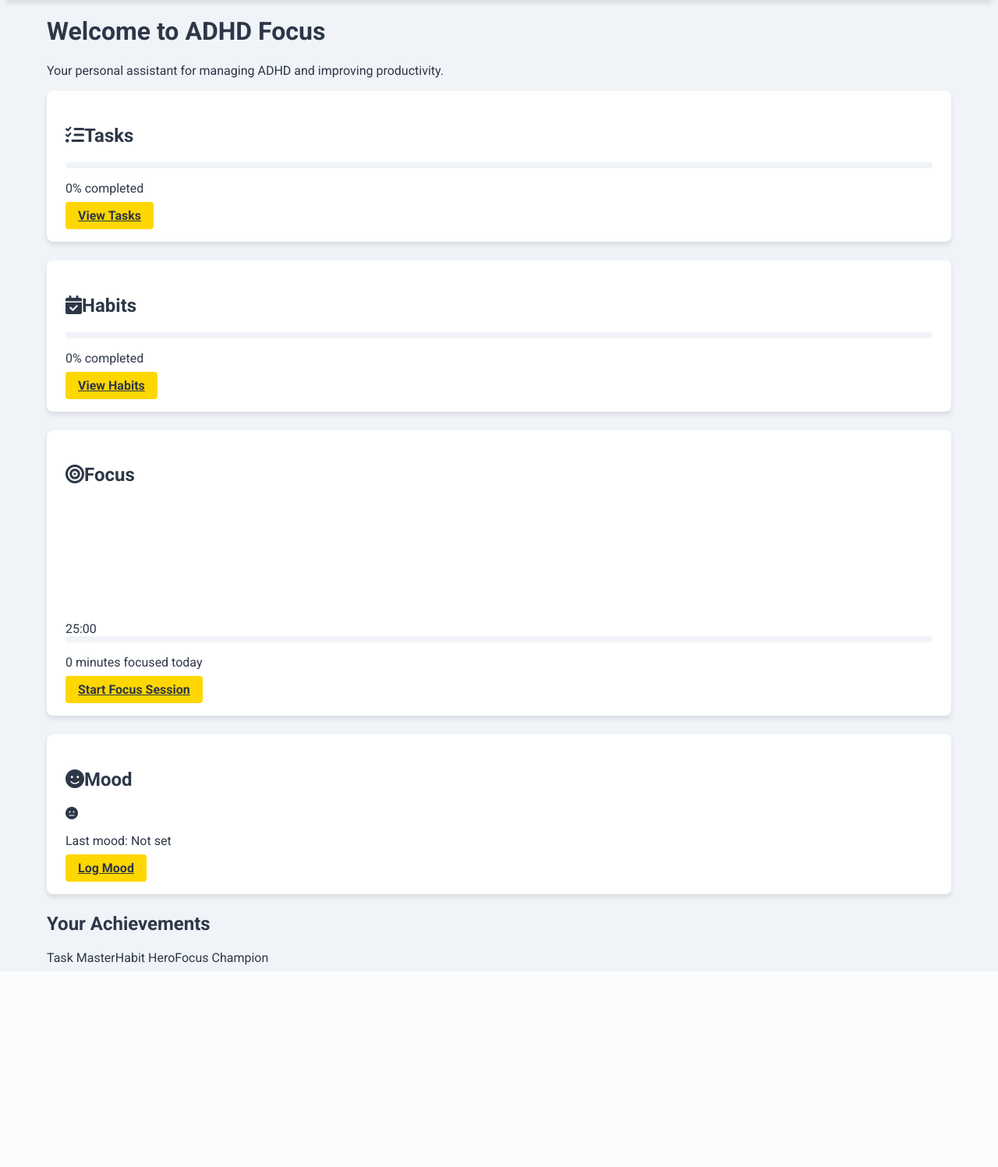
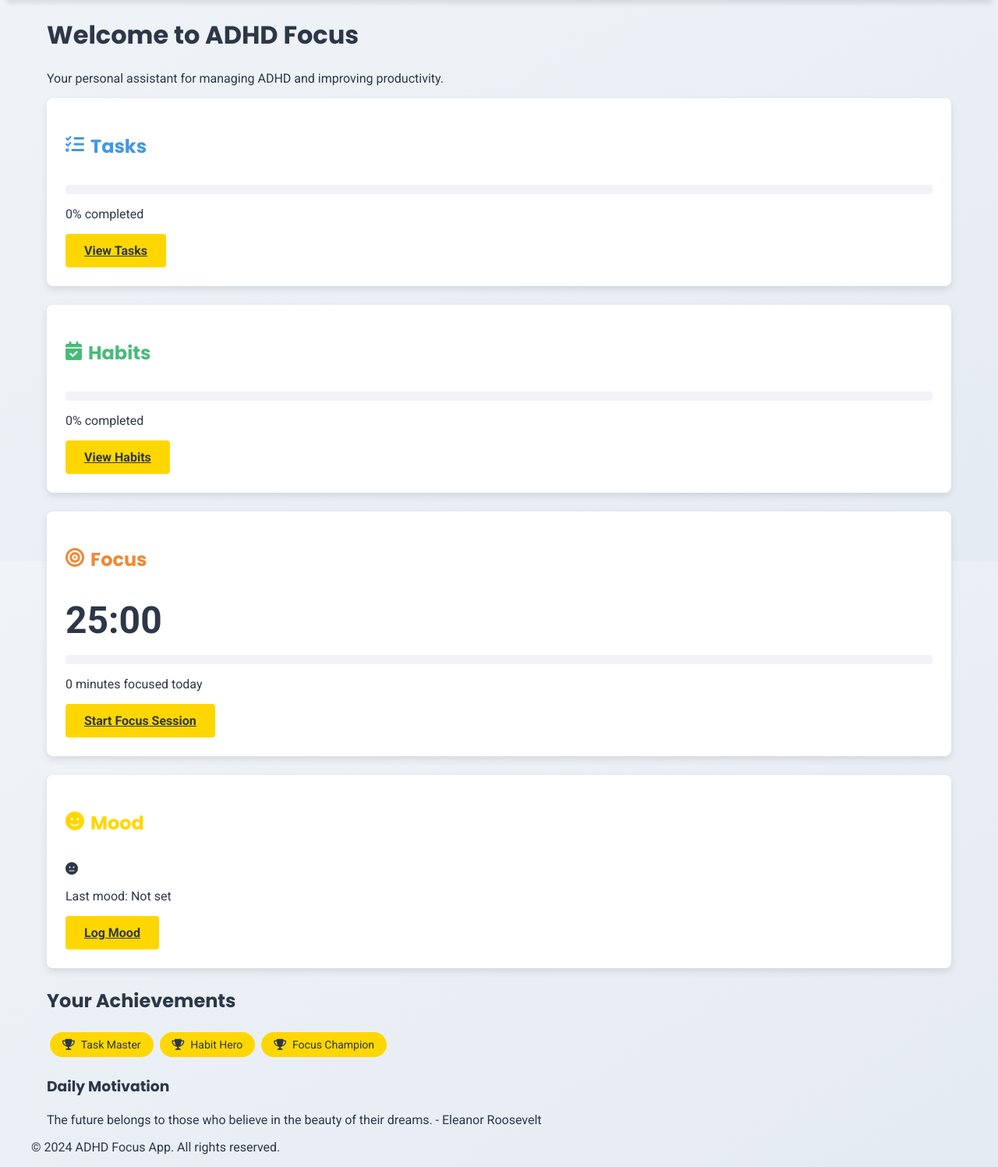
Before and after one commit to poeticinspiired/ADHDFocus, a Flask app: page / in a window 1280 px wide. Shown: the part 80-1577 px from the top of the page at 78% size. Before the commit the page ends 1318 px from the top, so only its background shows below. Run offline with Flask 3, Linux system fonts and the light colour scheme; data that the repository does not hold is empty; a map, chart or similar area stays blank.

Commit message:
Agent query: Please check the contents of the index.html file and confirm if the following elements are present: 1. A grid layout for Tasks, Habits, Focus, and Mood sections 2. Custom icons for each section 3. Vibrant accent colors in the CSS classes 4. A daily motivation quote section 5. Any references to a dark mode toggle in the navigation bar

```diff
--- a/app/static/css/styles.css
+++ b/app/static/css/styles.css
@@ -3,7 +3,10 @@
     --bg-dark: #1a202c;
     --text-light: #2d3748;
     --text-dark: #e2e8f0;
-    --accent: #ffd700;
+    --accent-primary: #ffd700;
+    --accent-secondary: #4299e1;
+    --accent-tertiary: #48bb78;
+    --accent-quaternary: #ed8936;
     --card-bg-light: #ffffff;
     --card-bg-dark: #2d3748;
     --nav-bg-light: #edf2f7;
@@ -19,11 +22,14 @@ body {
     background-color: var(--bg-light);
     color: var(--text-light);
     transition: background-color 0.3s, color 0.3s;
+    background-image: linear-gradient(to bottom right, rgba(240, 244, 248, 0.8), rgba(226, 232, 240, 0.8));
+    background-attachment: fixed;
 }
 
 body.dark-mode {
     background-color: var(--bg-dark);
     color: var(--text-dark);
+    background-image: linear-gradient(to bottom right, rgba(26, 32, 44, 0.8), rgba(45, 55, 72, 0.8));
 }
 
 .container {
@@ -33,6 +39,7 @@ body.dark-mode {
 }
 
 h1, h2, h3 {
+    font-family: 'Poppins', sans-serif;
     font-weight: 700;
 }
 
@@ -88,7 +95,7 @@ body.dark-mode .nav-logo {
     height: 2px;
     bottom: 0;
     left: 0;
-    background-color: var(--accent);
+    background-color: var(--accent-primary);
     transform: scaleX(0);
     transition: transform 0.3s;
 }
@@ -98,7 +105,7 @@ body.dark-mode .nav-logo {
 }
 
 .nav-link:hover {
-    color: var(--accent);
+    color: var(--accent-primary);
     transform: translateY(-2px);
 }
 
@@ -109,7 +116,7 @@ body.dark-mode .nav-link {
 .card {
     background-color: var(--card-bg-light);
     border-radius: 0.5rem;
-    box-shadow: 0 4px 6px rgba(0, 0, 0, 0.1);
+    box-shadow: 0 4px 10px rgba(0, 0, 0, 0.1);
     padding: 1.5rem;
     margin-bottom: 1.5rem;
     transition: box-shadow 0.3s, transform 0.3s, background-color 0.3s;
@@ -120,26 +127,28 @@ body.dark-mode .card {
 }
 
 .card:hover {
-    box-shadow: 0 10px 15px rgba(0, 0, 0, 0.2);
+    box-shadow: 0 10px 20px rgba(0, 0, 0, 0.2);
     transform: translateY(-5px);
 }
 
 .btn {
-    background-color: var(--accent);
+    background-color: var(--accent-primary);
     color: var(--text-light);
-    padding: 0.5rem 1rem;
+    padding: 0.75rem 1.5rem;
     border-radius: 0.25rem;
     font-weight: bold;
     transition: background-color 0.3s, color 0.3s, transform 0.3s, box-shadow 0.3s;
     border: none;
     cursor: pointer;
+    display: inline-block;
+    text-align: center;
 }
 
 .btn:hover {
     background-color: var(--text-light);
-    color: var(--accent);
+    color: var(--accent-primary);
     transform: translateY(-2px);
-    box-shadow: 0 2px 4px rgba(0, 0, 0, 0.1);
+    box-shadow: 0 4px 6px rgba(0, 0, 0, 0.1);
 }
 
 body.dark-mode .btn:hover {
@@ -150,11 +159,11 @@ body.dark-mode .btn:hover {
     background-color: var(--bg-light);
     border-radius: 0.25rem;
     overflow: hidden;
-    height: 0.5rem;
+    height: 0.75rem;
 }
 
 .progress-bar-fill {
-    background-color: var(--accent);
+    background-color: var(--accent-primary);
     height: 100%;
     transition: width 0.5s ease-in-out;
 }
@@ -181,7 +190,7 @@ body.dark-mode .btn:hover {
     position: relative;
     width: 24px;
     height: 24px;
-    background-color: var(--accent);
+    background-color: var(--accent-primary);
     border-radius: 50%;
     overflow: hidden;
     transition: all 0.3s;
@@ -228,7 +237,51 @@ body.dark-mode .sun-moon::after {
     animation: slideIn 0.5s ease-in-out;
 }
 
-/* Add more specific styles for tasks, habits, focus, and mood sections */
+/* Section-specific styles */
+.tasks-section { --section-color: var(--accent-secondary); }
+.habits-section { --section-color: var(--accent-tertiary); }
+.focus-section { --section-color: var(--accent-quaternary); }
+.mood-section { --section-color: var(--accent-primary); }
+
+.section-header {
+    color: var(--section-color);
+    font-size: 1.5rem;
+    margin-bottom: 1rem;
+}
+
+.card-header {
+    display: flex;
+    align-items: center;
+    margin-bottom: 1rem;
+}
+
+.card-header i {
+    font-size: 1.5rem;
+    margin-right: 0.5rem;
+    color: var(--section-color);
+}
+
+/* Achievements styles */
+.achievement-badge {
+    display: inline-flex;
+    align-items: center;
+    background-color: var(--accent-primary);
+    color: var(--text-light);
+    padding: 0.5rem 1rem;
+    border-radius: 1rem;
+    margin: 0.25rem;
+    font-size: 0.875rem;
+    transition: transform 0.3s, box-shadow 0.3s;
+}
+
+.achievement-badge:hover {
+    transform: translateY(-2px);
+    box-shadow: 0 4px 6px rgba(0, 0, 0, 0.1);
+}
+
+.achievement-badge i {
+    margin-right: 0.5rem;
+}
 
 /* Responsive design */
 @media (max-width: 768px) {
@@ -246,4 +299,72 @@ body.dark-mode .sun-moon::after {
     }
 }
 
+/* Animations */
+@keyframes pulse {
+    0% { transform: scale(1); }
+    50% { transform: scale(1.05); }
+    100% { transform: scale(1); }
+}
+
+.pulse {
+    animation: pulse 2s infinite;
+}
+
+/* Focus timer styles */
+#focus-timer {
+    font-size: 3rem;
+    font-weight: bold;
+    margin-bottom: 1rem;
+    transition: color 0.3s;
+}
+
+#focus-container {
+    position: relative;
+    overflow: hidden;
+    border-radius: 0.5rem;
+}
+
+#focus-background {
+    position: absolute;
+    top: 0;
+    left: 0;
+    right: 0;
+    bottom: 0;
+    transition: background 0.5s ease-in-out;
+}
+
+/* Mood tracker styles */
+.mood-slider {
+    -webkit-appearance: none;
+    width: 100%;
+    height: 10px;
+    border-radius: 5px;
+    background: #d3d3d3;
+    outline: none;
+    opacity: 0.7;
+    transition: opacity 0.2s;
+}
+
+.mood-slider:hover {
+    opacity: 1;
+}
+
+.mood-slider::-webkit-slider-thumb {
+    -webkit-appearance: none;
+    appearance: none;
+    width: 20px;
+    height: 20px;
+    border-radius: 50%;
+    background: var(--accent-primary);
+    cursor: pointer;
+}
+
+.mood-slider::-moz-range-thumb {
+    width: 20px;
+    height: 20px;
+    border-radius: 50%;
+    background: var(--accent-primary);
+    cursor: pointer;
+}
+
 /* Add more styles as needed for other components and pages */
--- a/app/static/js/main.js
+++ b/app/static/js/main.js
@@ -18,6 +18,9 @@ document.addEventListener('DOMContentLoaded', function() {
 
     // Set up interval to fetch user progress every 5 minutes
     setInterval(fetchUserProgress, 300000);
+
+    // Load and display a daily quote
+    loadDailyQuote();
 });
 
 function fetchUserProgress() {
@@ -98,9 +101,9 @@ function updateAchievements(achievements) {
         achievementsContainer.innerHTML = '';
         achievements.forEach((achievement, index) => {
             const badge = document.createElement('span');
-            badge.className = 'badge slide-in';
+            badge.className = 'achievement-badge slide-in';
             badge.style.animationDelay = `${index * 0.1}s`;
-            badge.textContent = achievement;
+            badge.innerHTML = `<i class="fas fa-trophy"></i>${achievement}`;
             achievementsContainer.appendChild(badge);
         });
     } else {
@@ -134,4 +137,19 @@ function showNotification(message, type) {
     }, 100);
 }
 
+function loadDailyQuote() {
+    const quotes = [
+        "The only way to do great work is to love what you do. - Steve Jobs",
+        "Believe you can and you're halfway there. - Theodore Roosevelt",
+        "Your time is limited, don't waste it living someone else's life. - Steve Jobs",
+        "The future belongs to those who believe in the beauty of their dreams. - Eleanor Roosevelt",
+        "Success is not final, failure is not fatal: it is the courage to continue that counts. - Winston Churchill"
+    ];
+    const quoteElement = document.getElementById('daily-quote');
+    if (quoteElement) {
+        const randomQuote = quotes[Math.floor(Math.random() * quotes.length)];
+        quoteElement.textContent = randomQuote;
+    }
+}
+
 // Add more interactive features and animations as needed
--- a/app/templates/base.html
+++ b/app/templates/base.html
@@ -4,7 +4,7 @@
     <meta charset="UTF-8">
     <meta name="viewport" content="width=device-width, initial-scale=1.0">
     <title>{% block title %}ADHD Focus App{% endblock %}</title>
-    <link href="https://fonts.googleapis.com/css2?family=Roboto:wght@300;400;700&display=swap" rel="stylesheet">
+    <link href="https://fonts.googleapis.com/css2?family=Roboto:wght@300;400;700&family=Poppins:wght@400;600;700&display=swap" rel="stylesheet">
     <link rel="stylesheet" href="https://cdnjs.cloudflare.com/ajax/libs/font-awesome/6.0.0-beta3/css/all.min.css">
     <link rel="stylesheet" href="{{ url_for('static', filename='css/styles.css') }}">
 </head>
@@ -44,6 +44,12 @@
         {% block content %}{% endblock %}
     </main>
 
+    <footer class="mt-16 py-8 bg-gray-100 dark:bg-gray-800">
+        <div class="container mx-auto text-center">
+            <p class="text-gray-600 dark:text-gray-400">&copy; 2024 ADHD Focus App. All rights reserved.</p>
+        </div>
+    </footer>
+
     <script src="{{ url_for('static', filename='js/main.js') }}"></script>
     {% block scripts %}{% endblock %}
 </body>
--- a/app/templates/index.html
+++ b/app/templates/index.html
@@ -6,26 +6,35 @@
     <p class="text-xl text-center mb-12 text-gray-600 dark:text-gray-400 fade-in">Your personal assistant for managing ADHD and improving productivity.</p>
 
     <div class="grid grid-cols-1 md:grid-cols-2 lg:grid-cols-4 gap-8">
-        <div class="card transform hover:scale-105 transition-all slide-in" style="animation-delay: 0.1s;">
-            <h2 class="card-title text-2xl mb-4"><i class="fas fa-tasks text-yellow-500 mr-2"></i>Tasks</h2>
+        <div class="card tasks-section transform hover:scale-105 transition-all slide-in" style="animation-delay: 0.1s;">
+            <div class="card-header">
+                <i class="fas fa-tasks"></i>
+                <h2 class="section-header">Tasks</h2>
+            </div>
             <div class="progress-bar mb-4">
                 <div id="tasks-progress" class="progress-bar-fill" style="width: 0%"></div>
             </div>
             <p id="tasks-completed" class="mb-4">0% completed</p>
             <a href="{{ url_for('tasks.tasks') }}" class="btn mt-4 block text-center">View Tasks</a>
         </div>
-        <div class="card transform hover:scale-105 transition-all slide-in" style="animation-delay: 0.2s;">
-            <h2 class="card-title text-2xl mb-4"><i class="fas fa-calendar-check text-green-500 mr-2"></i>Habits</h2>
+        <div class="card habits-section transform hover:scale-105 transition-all slide-in" style="animation-delay: 0.2s;">
+            <div class="card-header">
+                <i class="fas fa-calendar-check"></i>
+                <h2 class="section-header">Habits</h2>
+            </div>
             <div class="progress-bar mb-4">
                 <div id="habits-progress" class="progress-bar-fill" style="width: 0%"></div>
             </div>
             <p id="habits-completed" class="mb-4">0% completed</p>
             <a href="{{ url_for('habits.habits') }}" class="btn mt-4 block text-center">View Habits</a>
         </div>
-        <div class="card transform hover:scale-105 transition-all slide-in" style="animation-delay: 0.3s;">
-            <h2 class="card-title text-2xl mb-4"><i class="fas fa-bullseye text-blue-500 mr-2"></i>Focus</h2>
+        <div class="card focus-section transform hover:scale-105 transition-all slide-in" style="animation-delay: 0.3s;">
+            <div class="card-header">
+                <i class="fas fa-bullseye"></i>
+                <h2 class="section-header">Focus</h2>
+            </div>
             <div id="focus-container" class="relative w-full h-48">
-                <canvas id="focus-canvas" class="absolute inset-0 w-full h-full"></canvas>
+                <div id="focus-background" class="absolute inset-0"></div>
                 <div class="absolute inset-0 flex flex-col items-center justify-center">
                     <div id="focus-timer" class="text-4xl font-bold mb-4">25:00</div>
                     <div class="progress-bar mb-4 w-3/4">
@@ -36,8 +45,11 @@
             </div>
             <a href="{{ url_for('focus.focus') }}" class="btn mt-4 block text-center">Start Focus Session</a>
         </div>
-        <div class="card transform hover:scale-105 transition-all slide-in" style="animation-delay: 0.4s;">
-            <h2 class="card-title text-2xl mb-4"><i class="fas fa-smile text-purple-500 mr-2"></i>Mood</h2>
+        <div class="card mood-section transform hover:scale-105 transition-all slide-in" style="animation-delay: 0.4s;">
+            <div class="card-header">
+                <i class="fas fa-smile"></i>
+                <h2 class="section-header">Mood</h2>
+            </div>
             <div id="mood-icon" class="text-center text-6xl mb-4">
                 <i class="fas fa-meh"></i>
             </div>
@@ -52,6 +64,11 @@
             <!-- Achievements will be dynamically added here -->
         </div>
     </div>
+
+    <div class="mt-16 text-center">
+        <h3 class="text-2xl font-bold mb-4 text-gray-800 dark:text-gray-200">Daily Motivation</h3>
+        <p id="daily-quote" class="text-xl text-gray-600 dark:text-gray-400 italic">"Your daily dose of inspiration goes here."</p>
+    </div>
 </div>
 {% endblock %}
 
```
Also changed, not shown: Pasted-Color-Scheme-Contrast-Add-Accents-The-design-is-clean-but-a-bit-too-minimalistic-You-can-introd-1726690052590.txt (added, +34 -0 lines).
